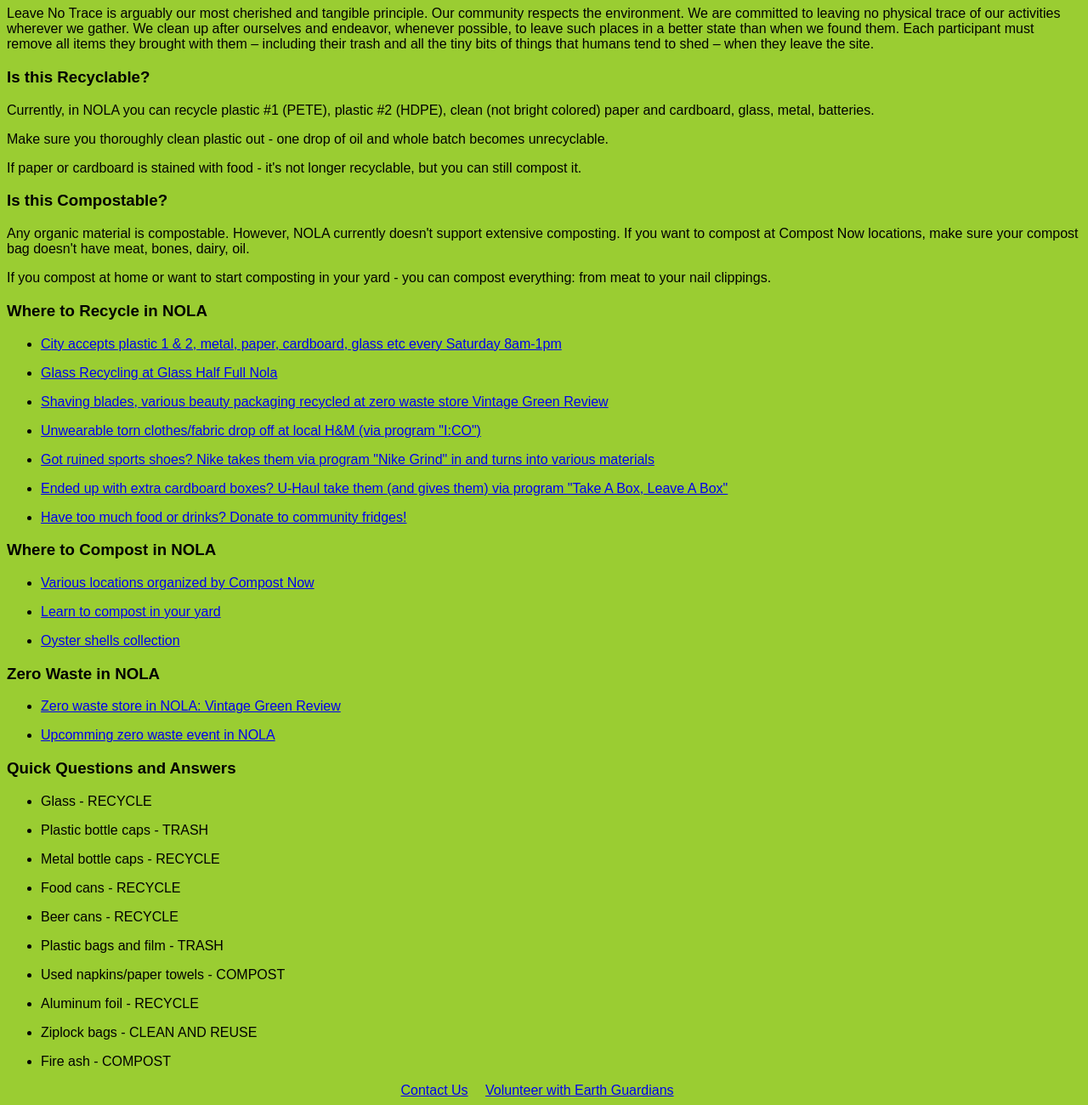
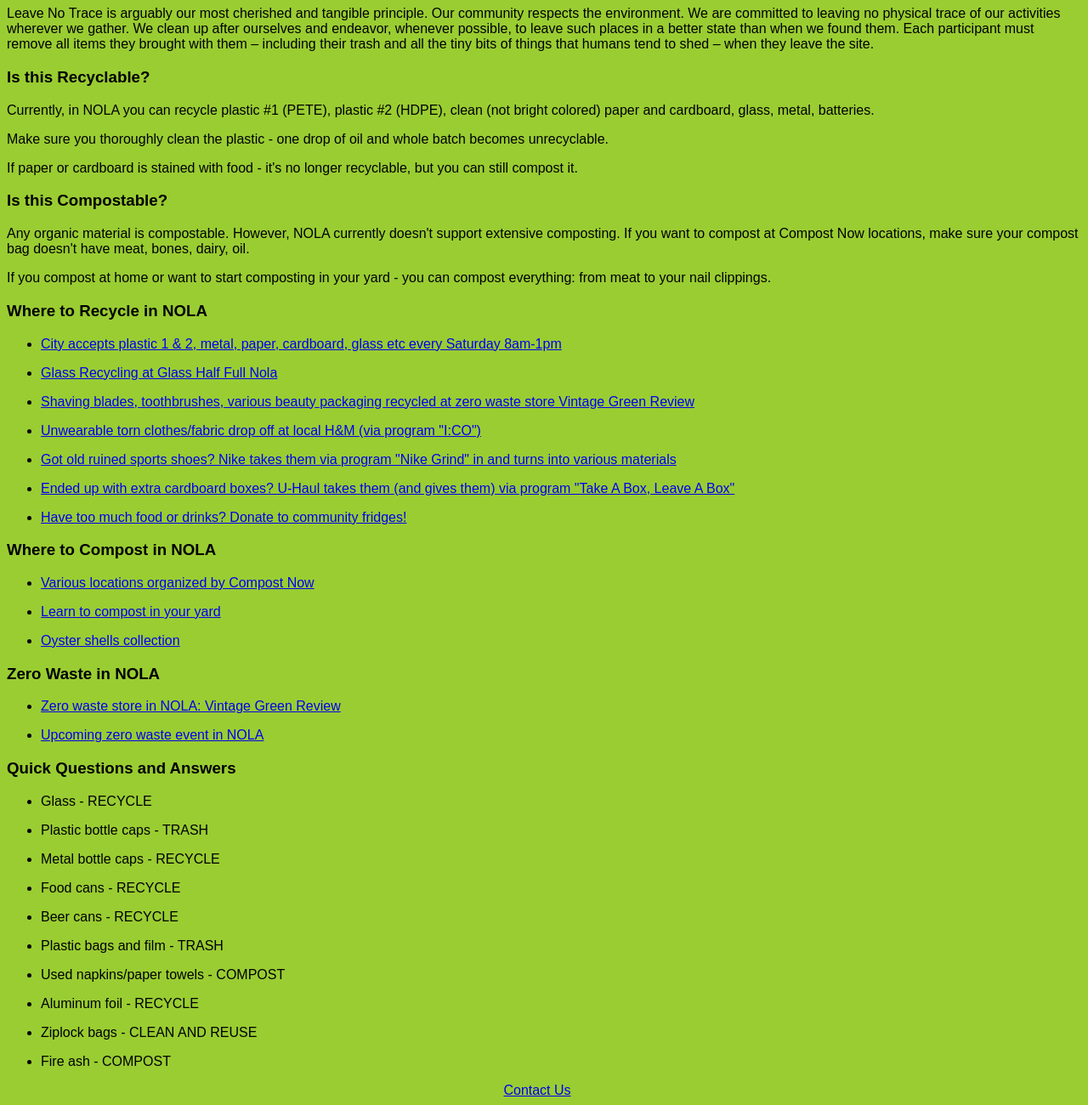
Before and after one commit to VampayaSoft/earth-guardians-moop, a plain HTML site: page index.html in a window 1280 px wide. Shown: the part 214-1514 px from the top of the page at 85% size. Drawn offline with Linux system fonts and the light colour scheme.

Commit message:
Update index.html

```diff
--- a/index.html
+++ b/index.html
@@ -59,11 +59,11 @@
           batteries.
         </p>
         <p>
-          Make sure you thoroughly clean plastic out - one drop of oil and whole
+          Make sure you thoroughly clean the plastic - one drop of oil and whole
           batch becomes unrecyclable.
         </p>
         <p>
-          If paper or cardboard is stained with food - it's not longer
+          If paper or cardboard is stained with food - it's no longer
           recyclable, but you can still compost it.
         </p>
         <h3 id="compostable">Is this Compostable?</h3>
@@ -95,7 +95,7 @@
           </li>
           <li>
             <a target="_blank" href="https://vintagegreenreview.com">
-              Shaving blades, various beauty packaging recycled at zero waste
+              Shaving blades, toothbrushes, various beauty packaging recycled at zero waste
               store Vintage Green Review
             </a>
           </li>
@@ -110,7 +110,7 @@
           </li>
           <li>
             <a target="_blank" href="https://www.nike.com/help/a/recycle-shoes"
-              >Got ruined sports shoes? Nike takes them via program "Nike Grind"
+              >Got old ruined sports shoes? Nike takes them via program "Nike Grind"
               in and turns into various materials
             </a>
           </li>
@@ -118,7 +118,7 @@
             <a
               target="_blank"
               href="https://www.uhaul.com/Articles/Sustainability/Box-Sharing-And-Green-Products-112/"
-              >Ended up with extra cardboard boxes? U-Haul take them (and gives
+              >Ended up with extra cardboard boxes? U-Haul takes them (and gives
               them) via program "Take A Box, Leave A Box"
             </a>
           </li>
@@ -160,7 +160,7 @@
               target="_blank"
               href="https://www.loveyourcitynola.com/events/2021/11/15/lets-talk-trash-join-the-zero-waste-challenge"
             >
-              Upcomming zero waste event in NOLA
+              Upcoming zero waste event in NOLA
             </a>
           </li>
         </ul>
@@ -180,11 +180,6 @@
       </main>
       <footer>
         <a href="mailto:llc@engulfburn.org">Contact Us</a>
-        <a
-          target="_blank"
-          href="https://signup.com/client/invitation2/secure/845833890088/false#/invitation"
-          >Volunteer with Earth Guardians</a
-        >
       </footer>
     </div>
   </body>
```
